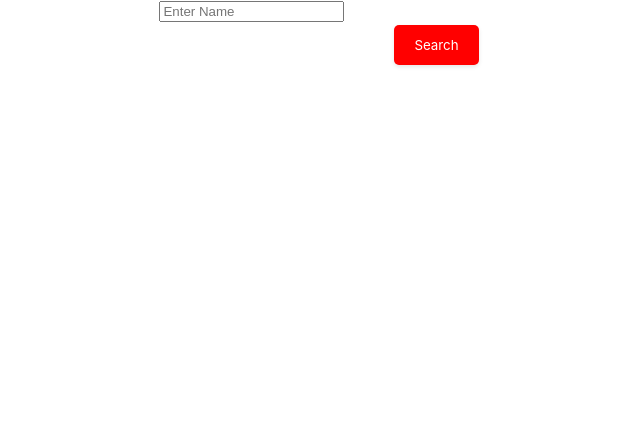
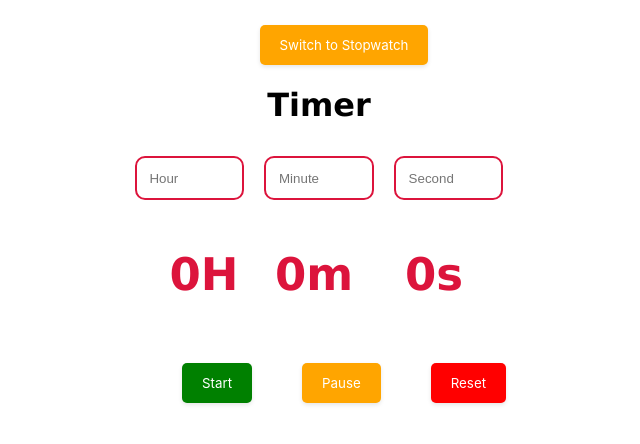
Before and after one commit to mausam-kumar/masai-react-assign, a React (Create React App) app in the folder dayfive/: page / in a window 1280 px wide. Shown: the top 444 px of the page, without its empty margins (321-961 px from the left). Built offline with nearby package versions, Linux system fonts and the light colour scheme.

Commit message:
completed daySix TimerStopwatch.jsx

```diff
--- a/dayfive/src/App.js
+++ b/dayfive/src/App.js
@@ -7,11 +7,11 @@ import "./App.css";
 // import Focus from './components/daySix/Focus.jsx'
 // import Form from './components/daySix/Form.jsx'
 // import Application from './components/daySix/Application.jsx'
-// import TimerStopwatch from './components/daySix/TimerStopwatch.jsx'
+import TimerStopwatch from './components/daySix/TimerStopwatch.jsx'
 
-// import {TodoFirst} from './components/daySeven/TodoFirst.jsx'
+// import {TodoSecond} from './components/daySeven/TodoSecond.jsx'
 
-import Github from './components/daySeven/github/Github.jsx'
+// import Github from './components/daySeven/github/Github.jsx'
 
 function App() {
   return (
@@ -28,11 +28,11 @@ function App() {
 
 		{/* <Application /> */}
 
-		{/* <TimerStopwatch /> */}
+		<TimerStopwatch />
 
-		{/* <TodoFirst /> */}
+		{/* <TodoSecond /> */}
 
-		<Github />
+		{/* <Github /> */}
 
 
 	</div>
--- a/dayfive/src/components/daySeven/TodoFirst.jsx
+++ b/dayfive/src/components/daySeven/TodoSecond.jsx
@@ -5,7 +5,7 @@ import {Button} from '../Button.jsx'
 import style from './TodoFirst.module.css'
 import axios from 'axios'
 
-function TodoFirst() {
+function TodoSecond() {
 
     const [data, setData] = useState([]);
     const [loading, setLoading] = useState(true)
@@ -111,4 +111,4 @@ function TodoFirst() {
     )
 }
 
-export {TodoFirst}
+export {TodoSecond}
--- a/dayfive/src/components/daySix/TimerStopwatch.jsx
+++ b/dayfive/src/components/daySix/TimerStopwatch.jsx
@@ -1,9 +1,35 @@
-import React,{useState,useEffect,useRef} from 'react'
+import React,{useState,useRef} from 'react'
 import {Button} from '../Button.jsx'
 function TimerStopwatch() {
 
     const [shift,setShift] = useState(false)
     const [name,setName] = useState("Stopwatch")
+
+    const stopwatchId = useRef(null)
+    const [stopwatchTime,setStopwatchTime] = useState(0)
+    const [checkSStatus,setCheckSStatus] = useState(false)
+
+    const [timerState,setTimerState] = useState({
+        hour:"hour",
+        minute:"minute",
+        second:"second"
+    })
+
+    let [totalTime,setTotalTime] = useState(0)
+    let timerId = useRef(null)
+
+    const [checkTStatus,setCheckTStatus] = useState(false)
+
+
+    function handleSopwatchStart(){
+        if (checkSStatus===true) {
+            return
+        }
+        setCheckSStatus(true)
+        stopwatchId.current = setInterval(() =>{
+            setStopwatchTime(prevState => prevState+1)
+        },10)
+    }
 
     function handleShift(){
         if (shift===false) {
@@ -15,17 +41,103 @@ function TimerStopwatch() {
         }
     }
 
+    function handleSopwatchReset(){
+        setStopwatchTime(0)
+
+        clearInterval(stopwatchId.current)
+        setCheckSStatus(false)
+    }
+
+    function handleSopwatchPause(){
+        setCheckSStatus(false)
+        clearInterval(stopwatchId.current)
+    }
+
+    function handleTimerState(e){
+        const val = e.target.name
+        setTimerState({...timerState,[val]:e.target.value})
+        // console.log(timerState);
+    }
+
+    async function handleTimerStart(){
+
+        if (checkTStatus===true) {
+            return
+        }
+
+        let value = Number(isNaN(Number(timerState.hour))===true?0:Number(timerState.hour)*3600) + Number(isNaN(Number(timerState.minute))===true?0:Number(timerState.minute)*60) + Number(isNaN(Number(timerState.second))===true?0:Number(timerState.second))
+
+
+        setCheckTStatus(true)
+
+        setTotalTime(value)
+
+        timerId.current = setInterval(() => {
+
+            setTotalTime((prevState) => {
+                if (prevState===0) {
+                    clearInterval(timerId.current)
+                    setCheckTStatus(false)
+                    return 0
+                }else{
+                    return prevState-1
+                }
+            })
+        },1000)
+
+    }
+
+    function handleTimerPause(){
+        setCheckTStatus(false)
+        clearInterval(timerId.current)
+    }
+
+    function handleTimerReset(){
+        setCheckTStatus(false)
+        clearInterval(timerId.current)
+        setTotalTime(0)
+    }
+
     return (
         <div>
             <Button title= {`Switch to ${name}`} color="orange" handleClick={handleShift} />
             {
                 shift===true?
                 <div>
-                    Stopwatch
+                    <h1>Stopwatch</h1>
+                    <div style={{ display: 'flex',justifyContent: 'center',color:"crimson",fontSize:"30px"}}>
+
+                        <h2 style={{ marginRight: "10px",width:"100px"}}>{(Math.floor((stopwatchTime/6000)))%60}m</h2>
+                        <h2 style={{ marginRight: "10px",width:"100px"}}>{(Math.floor(stopwatchTime/100))%60}<small>s</small> </h2>
+                        <h2 style={{ marginLeft: "10px",width:"100px"}}>{stopwatchTime%100}</h2>
+                    </div>
+                    <div>
+                        <Button title="Start" color="green  " handleClick={handleSopwatchStart}/>
+                        <Button title="Pause" color="orange  " handleClick={handleSopwatchPause}/>
+                        <Button title="Reset" color="red  " handleClick={handleSopwatchReset}/>
+                    </div>
                 </div>
                 :
-                 <div>
-                     Timer
+                 <div style={{marginTop:"20px"}}>
+                     <h1>Timer</h1>
+                     <div>
+                        <input value={timerState.hour} onChange={(e) => handleTimerState(e)} type="number" name="hour" id="" placeholder="Hour" style={{padding:"1%",borderRadius:"10px",border:"2px solid crimson",width:"80px",margin:"10px"}} />
+
+                        <input value={timerState.minute} onChange={(e) => handleTimerState(e)} type="number" name="minute" id="" placeholder="Minute" style={{padding:"1%",borderRadius:"10px",border:"2px solid crimson",width:"80px",margin:"10px"}} />
+
+                        <input value={timerState.second} onChange={(e) => handleTimerState(e)} type="number" name="second" id="" placeholder="Second" style={{padding:"1%",borderRadius:"10px",border:"2px solid crimson",width:"80px",margin:"10px"}} />
+                     </div>
+
+                    <div style={{ display: 'flex',justifyContent: 'center',color:"crimson",fontSize:"30px"}}>
+                        <h2 style={{ marginRight: "10px",width:"100px"}}>{(Math.floor(totalTime/3600))}H</h2>
+                        <h2 style={{ marginRight: "10px",width:"100px"}}>{(Math.floor(totalTime/60))%60}m </h2>
+                        <h2 style={{ marginLeft: "10px",width:"100px"}}>{totalTime%60}s</h2>
+                    </div>
+                     <div>
+                        <Button title="Start" color="green  " handleClick={handleTimerStart}/>
+                        <Button title="Pause" color="orange  " handleClick={handleTimerPause}/>
+                        <Button title="Reset" color="red  " handleClick={handleTimerReset}/>
+                    </div>
                 </div>
             }
         </div>
--- a/dayfive/src/index.css
+++ b/dayfive/src/index.css
@@ -1,8 +1,6 @@
 body {
   margin: 0;
-  font-family: -apple-system, BlinkMacSystemFont, 'Segoe UI', 'Roboto', 'Oxygen',
-    'Ubuntu', 'Cantarell', 'Fira Sans', 'Droid Sans', 'Helvetica Neue',
-    sans-serif;
+  font-family:'Lucida Sans', 'Lucida Sans Regular', 'Lucida Grande', 'Lucida Sans Unicode', Geneva, Verdana, sans-serif;
   -webkit-font-smoothing: antialiased;
   -moz-osx-font-smoothing: grayscale;
 }
```
